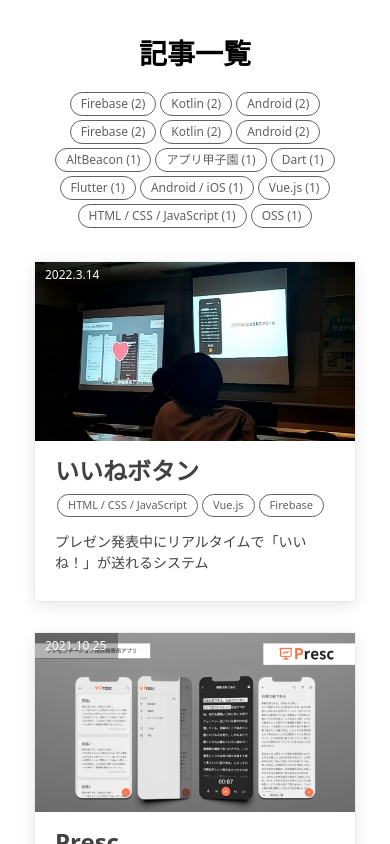
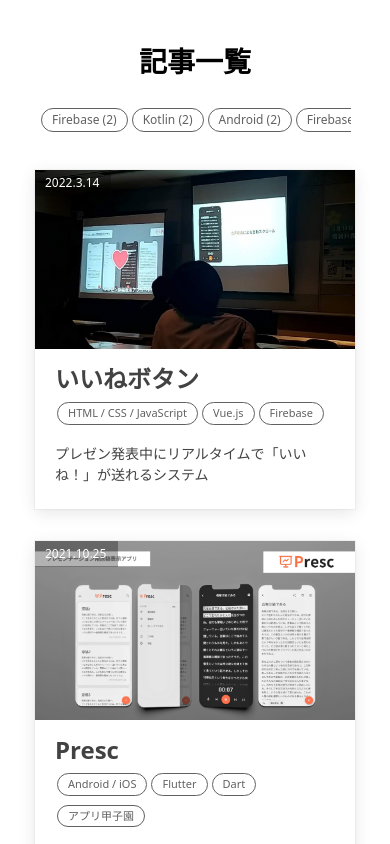
Before and after one commit to sakusaku3939/my-page, a Next.js app: page /posts in a window 390 px wide. Built offline with nearby package versions, Linux system fonts and the light colour scheme.

Commit message:
Adjust design

```diff
--- a/src/styles/common.module.css
+++ b/src/styles/common.module.css
@@ -1,7 +1,7 @@
 .tag li {
     display: inline-block;
     font-size: 12px;
-    margin: 2px;
+    margin: 0 2px 6px;
     padding: 2px 10px;
     border: 1px solid #616161;
     border-radius: 24px;
--- a/src/styles/index.module.css
+++ b/src/styles/index.module.css
@@ -46,7 +46,7 @@
     font-size: 28px;
     font-weight: bold;
     text-align: center;
-    padding: 32px 16px 16px;
+    padding: 40px 16px 24px;
 }
 
 .postsList {
@@ -87,7 +87,14 @@
 
     .mobileCategory {
         display: block;
-        margin: 0 24px 16px;
+        margin: 0 auto 16px;
+        width: 80vw;
+        overflow-x: scroll;
+        white-space: nowrap;
+    }
+
+    .mobileCategory::-webkit-scrollbar {
+        display: none;
     }
 }
 
--- a/src/styles/posts.module.css
+++ b/src/styles/posts.module.css
@@ -46,7 +46,7 @@
 }
 
 .post .tag {
-    padding-bottom: 24px;
+    padding-bottom: 16px;
 }
 
 .post ul:not(.tag) {
```
